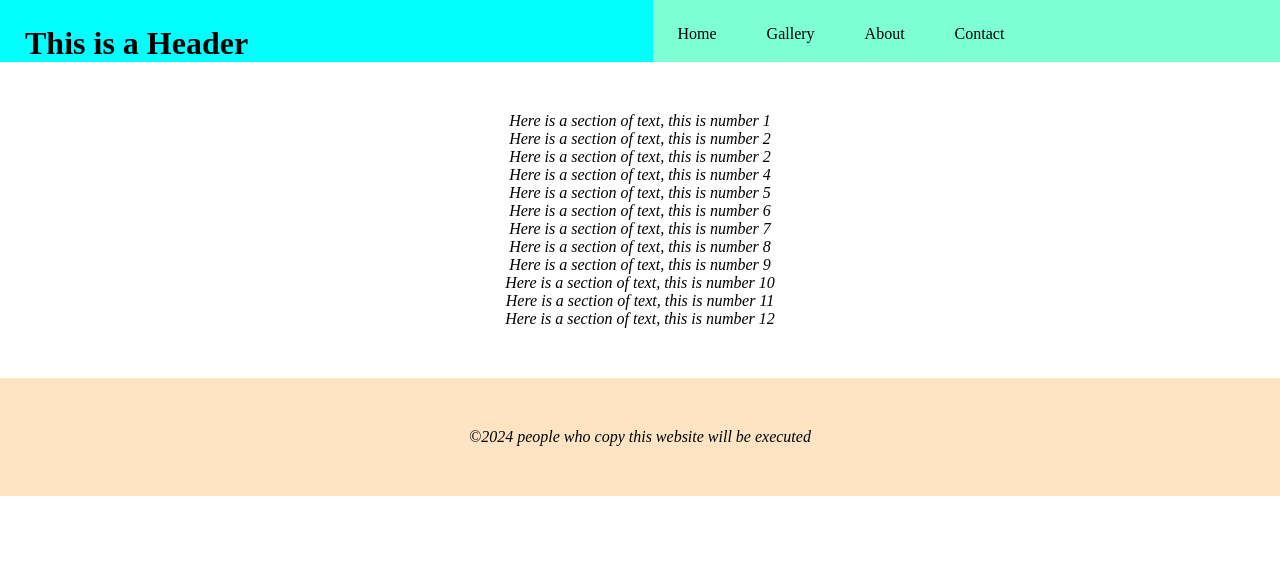
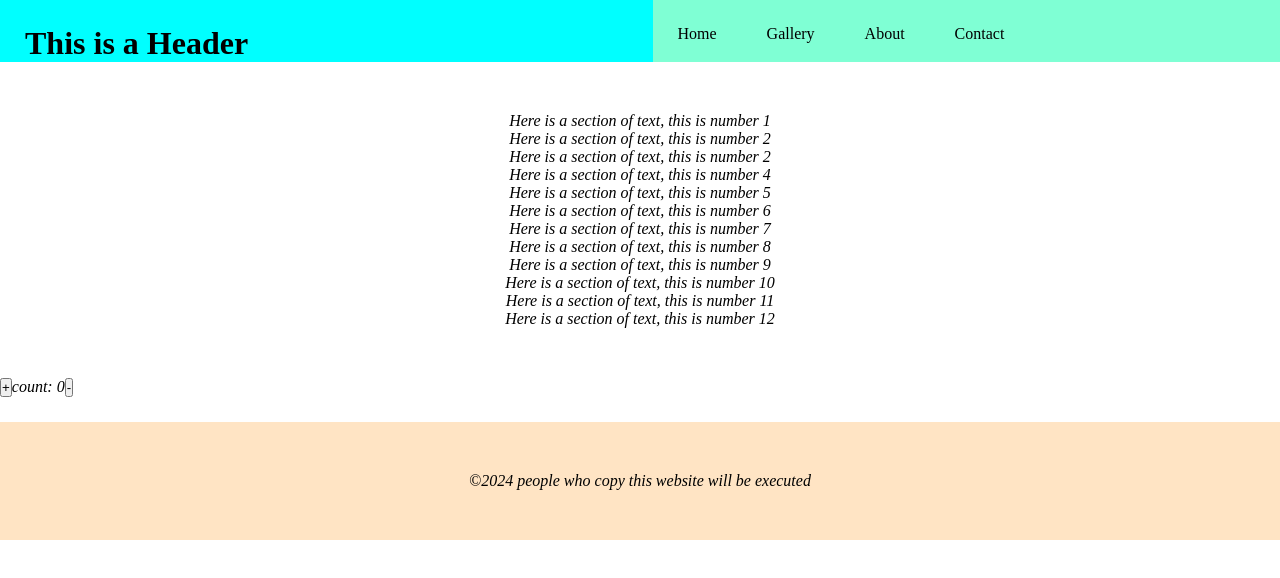
Before and after one commit to Ollie-Judge/practice-vite, a React (Vite) app: page / in a window 1280 px wide. Shown: the top 578 px of the page. Built offline with nearby package versions, Linux system fonts and the light colour scheme.

Commit message:
implimented a useState Count

```diff
--- a/src/App.jsx
+++ b/src/App.jsx
@@ -2,12 +2,14 @@ import "./style/App.css";
 import Header from "./components/Header";
 import MainText from "./components/Main-text";
 import Footer from "./components/Footer";
+import ButtonTest from "./components/ButtonTest";
 
 function App() {
   return (
     <>
       <Header />
       <MainText />
+      <ButtonTest />
       <Footer />
     </>
   );
--- /dev/null
+++ b/src/components/ButtonTest.jsx
@@ -0,0 +1,18 @@
+import { useState } from "react";
+import "../style/buttonTest.css";
+
+function ButtonTest() {
+  const [count, setCount] = useState(0);
+  // first item in [] is the variable, second is the update function, the 0 is the default value
+  return (
+    <>
+      <div id="useStateButtons">
+        <button onClick={() => setCount(count + 1)}>+</button>
+        <p>count: {count}</p>
+        <button onClick={() => setCount(count - 1)}>-</button>
+      </div>
+    </>
+  );
+}
+
+export default ButtonTest;
--- /dev/null
+++ b/src/style/buttonTest.css
@@ -0,0 +1,4 @@
+#useStateButtons {
+  margin: 25px auto;
+  display: flex;
+}
```
